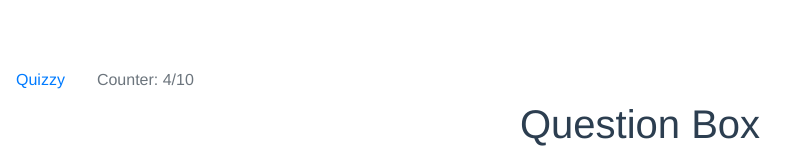
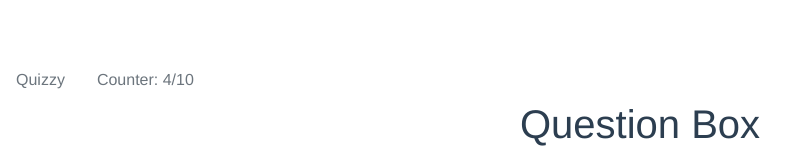
Before and after one commit to PhysicistSouravDas/quizzy, a Vue app: page / in a window 1280 px wide. Shown: the top 160 px of the page, without its empty margins (0-806 px from the left). Built offline with nearby package versions, Linux system fonts and the light colour scheme.

Commit message:
✏️ Fixed Typo

```diff
--- a/src/components/Header.vue
+++ b/src/components/Header.vue
@@ -1,7 +1,7 @@
 <template>
     <div>
         <b-nav>
-            <b-nav-item diabled>Quizzy</b-nav-item>
+            <b-nav-item disabled>Quizzy</b-nav-item>
             <b-nav-item disabled>Counter: 4/10</b-nav-item>
         </b-nav>
     </div>
```
